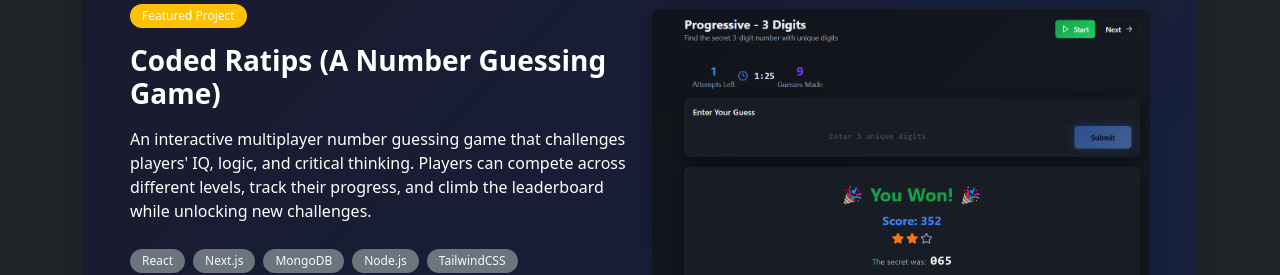
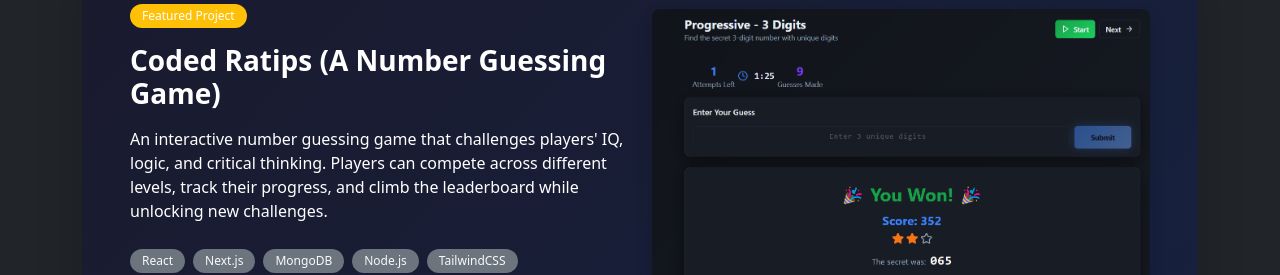
Before and after one commit to teejayidrees/portfolio-website, a React (Vite) app in the folder frontend/: page / in a window 1280 px wide. Shown: the part 2540-2815 px from the top of the page. Built offline with nearby package versions, Linux system fonts and the light colour scheme; no server answers.

Commit message:
Update Projects.jsx

```diff
--- a/frontend/src/components/Projects.jsx
+++ b/frontend/src/components/Projects.jsx
@@ -54,13 +54,13 @@ const Projects = () => {
   id: 3,
   title: "Coded Ratips (A Number Guessing Game)",
   description:
-    "An interactive multiplayer number guessing game that challenges players' IQ, logic, and critical thinking. Players can compete across different levels, track their progress, and climb the leaderboard while unlocking new challenges.",
+    "An interactive number guessing game that challenges players' IQ, logic, and critical thinking. Players can compete across different levels, track their progress, and climb the leaderboard while unlocking new challenges.",
   image: CodedRatips,
   technologies: ["React", "Next.js", "MongoDB", "Node.js", "TailwindCSS"],
   category: "web",
   featured: true,
-  liveUrl: "coded-ratips.vercel.app",
-  githubUrl: "coded-ratips.vercel.app",
+  liveUrl: "https://coded-ratips.vercel.app",
+  githubUrl: "https://coded-ratips.vercel.app",
   status: "Completed"
 },
 
```
